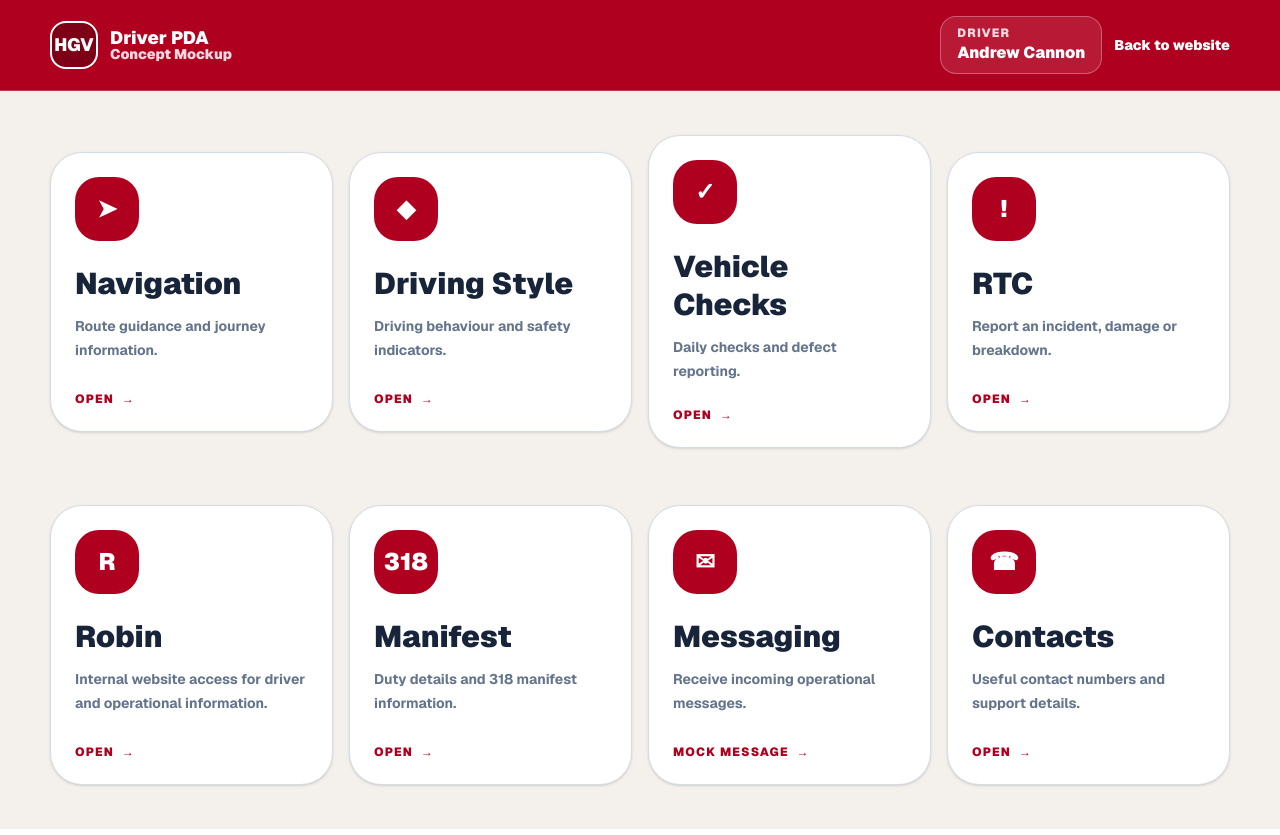
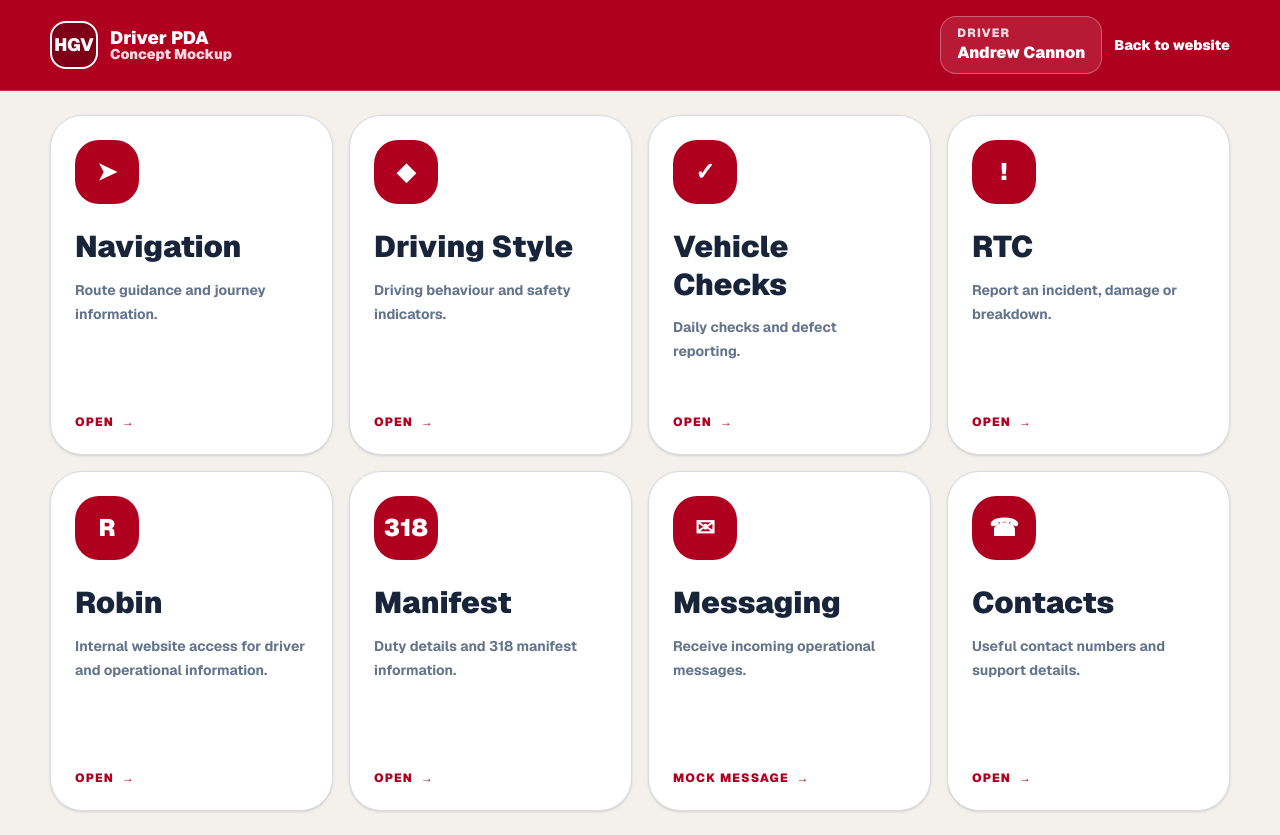
Before and after one commit to acannon76/rugby-league-supporter-web, a Next.js app: page /internal/app-ideas in a window 1280 px wide. Built offline with nearby package versions, Linux system fonts and the light colour scheme.

Commit message:
change to main page adding more boxes finishing on adding hidden page

```diff
--- a/src/app/internal/app-ideas/HgvDriverPdaMockupClient.tsx
+++ b/src/app/internal/app-ideas/HgvDriverPdaMockupClient.tsx
@@ -106,7 +106,7 @@ export default function HgvDriverPdaMockupClient() {
 
       <section className="px-4 py-6 sm:px-6 lg:px-10">
         <div className="mx-auto max-w-[1180px]">
-          <section className="grid min-h-[calc(100vh-110px)] grid-cols-1 gap-4 sm:grid-cols-2 md:grid-cols-4 md:items-center">
+         <section className="grid grid-cols-1 gap-4 sm:grid-cols-2 md:grid-cols-4">
             {appButtons.map((button) => (
               <ActionCard
                 key={button.title}
@@ -149,10 +149,11 @@ function ActionCard({
   messageReceived?: boolean;
   onMessagingClick?: () => void;
 }) {
+
   const cardClasses = `
-    group flex min-h-[220px] flex-col rounded-[32px] border p-6 text-[#111]
+  group flex h-[300px] flex-col rounded-[32px] border p-6 text-[#111]
   no-underline shadow-sm transition hover:-translate-y-1 hover:shadow-lg
-    sm:min-h-[260px] md:min-h-[280px]
+  sm:h-[330px] md:h-[340px]
   ${
     messageReceived
       ? "border-[#15803d] bg-[#dcfce7]"
```
Lines whose indentation alone changed are shown as unchanged.
